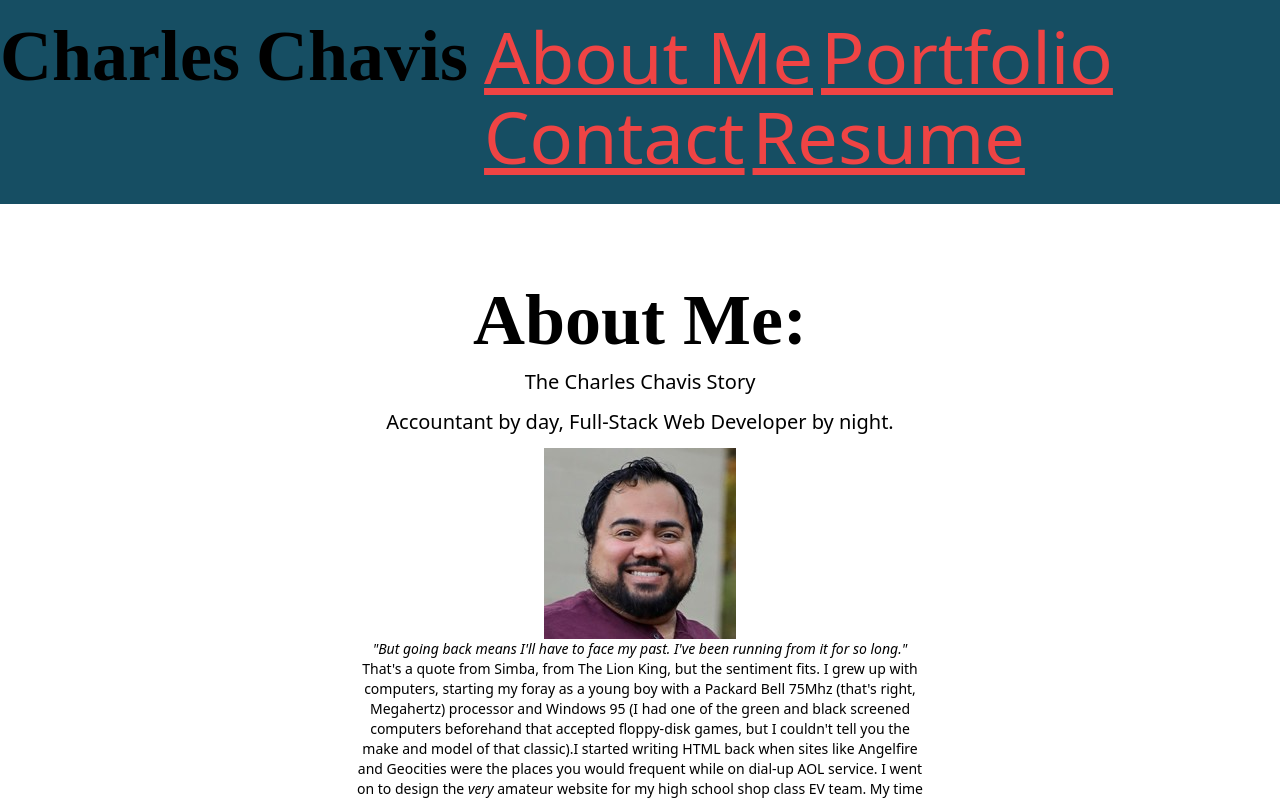
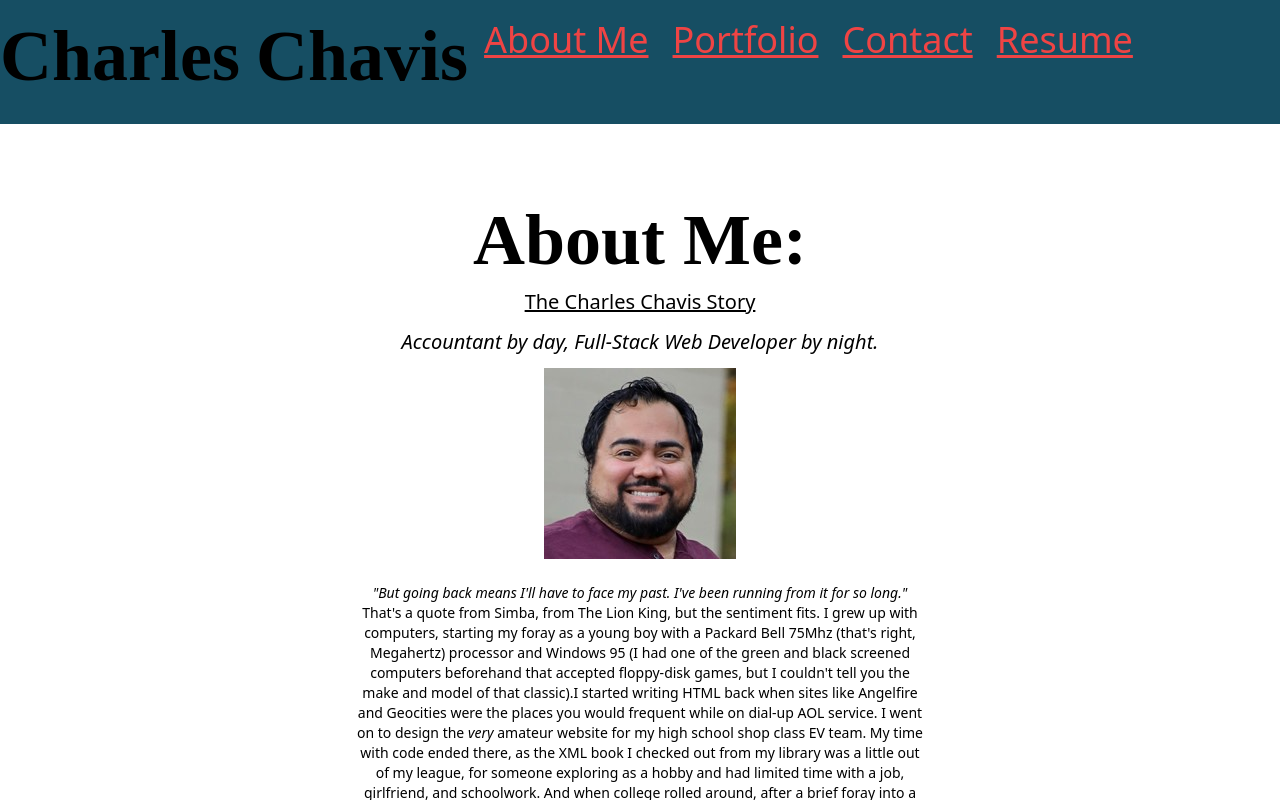
Before and after one commit to chavisca/CCReactPortfolio, a React (Vite) app in the folder CCReactPortfolio/: page / in a window 1280 px wide. Shown: the top 800 px of the page. Built offline with nearby package versions, Linux system fonts and the light colour scheme; a web font is replaced by a local one.

Commit message:
additional styling changes made to resume, still trying to correct navbar alignment

```diff
--- a/CCReactPortfolio/src/components/footer.jsx
+++ b/CCReactPortfolio/src/components/footer.jsx
@@ -1,7 +1,7 @@
 export default function footer() {
     return (
         <div className="py-5 text-center">
-            <div className="flex flex-row gap-2 items-center justify-center">
+            <div className="flex flex-row gap-10 items-center justify-center">
                 <img src="assets/GitHub-Mark.png" alt="github"
                 className="w-12 h-12 md:h-16 object-scale-down cursor-pointer"/>
                 <img src="assets/linkedin.png" alt="linkedin"
--- a/CCReactPortfolio/src/components/header.jsx
+++ b/CCReactPortfolio/src/components/header.jsx
@@ -2,7 +2,7 @@ import Nav from './navbar';
 
 export default function header() {
     return (
-        <div className="flex flex-row gap-4 py-5 text-center bg-cyan-900">
+        <div className="flex flex-row gap-4 py-5 bg-cyan-900">
             <h1 className="text-4xl md:text-7xl mb-1 md:mb-3 font-bold text-center font-edutas">Charles</h1>
             <h1 className="text-4xl md:text-7xl mb-1 md:mb-3 font-bold text-center font-edutas">Chavis</h1>
             <Nav />
--- a/CCReactPortfolio/src/components/navbar.jsx
+++ b/CCReactPortfolio/src/components/navbar.jsx
@@ -7,8 +7,8 @@ function navbar() {
   const hoverLinkClass = 'hover: underline hover: text-red-500';
 
   return (
-    <ul className="flex flex-wrap gap-2 flex-row items-center justify-right text-4xl md:text-7xl mb-1 md:mb-3 font-light text-right">
-      <li className="nav-item hover:">
+    <ul className="flex flex-wrap gap-6 flex-row justify-self-end text-2xl md:text-4xl mb-1 md:mb-3 font-light">
+      <li className="nav-item">
         <Link
           to="/"
           className={currentPage === '/' ? `nav-link ${normalLinkClass} ${hoverLinkClass}` : `nav-link ${normalLinkClass} ${hoverLinkClass}`}
--- a/CCReactPortfolio/src/pages/About.jsx
+++ b/CCReactPortfolio/src/pages/About.jsx
@@ -2,9 +2,9 @@ export default function About() {
     return (
         <div className="flex items-center justify-center flex-col text-center pt-20 pb-6">
             <h1 className="text-4xl md:text-7xl mb-1 md:mb-3 font-bold font-edutas">About Me:</h1>
-            <h2 className="text-2xl md:text-xl mb-3 font-medium">The Charles Chavis Story</h2>
-            <p className="text-base md:text-xl mb-3 font-medium">Accountant by day, Full-Stack Web Developer by night.</p>
-            <div class="justify-center items-center">
+            <h2 className="text-2xl md:text-xl mb-3 font-medium text-decoration-line: underline">The Charles Chavis Story</h2>
+            <p className="text-base md:text-xl mb-3 font-medium font-style: italic">Accountant by day, Full-Stack Web Developer by night.</p>
+            <div class="justify-center items-center pb-6">
                 <img src="assets/headshot110523.jpg" />
             </div>
 
--- a/CCReactPortfolio/src/pages/Contact.jsx
+++ b/CCReactPortfolio/src/pages/Contact.jsx
@@ -62,7 +62,7 @@ export default function Contact() {
     // };
 
     return (
-        <div className="flex flex-col mb-10 mx-auto">
+        <div className="flex flex-col mb-10 mx-auto mt-10">
             <div className="flex justify-center items-center">
                 <form
                 action="https://getform.io/slug"
--- a/CCReactPortfolio/src/pages/Portfolio.jsx
+++ b/CCReactPortfolio/src/pages/Portfolio.jsx
@@ -3,7 +3,7 @@ import Portfolioitem from './Portfolioitem';
 
 export default function Portfolio() {
     return (
-        <div className="flex flex-col md:flex-row items-center justify-center">
+        <div className="flex flex-col md:flex-row items-center justify-center mt-10">
             <div className="grid grid-cols-1 md:grid-cols-2 lg:grid-cols-3 gap-4">
                 {PortfolioData.map(project => (
                     <Portfolioitem
--- a/CCReactPortfolio/src/pages/Portfolioitem.jsx
+++ b/CCReactPortfolio/src/pages/Portfolioitem.jsx
@@ -6,7 +6,7 @@ function Portfolioitem({ title, imgUrl, stack, link, github }) {
             <img
                 src={imgUrl}
                 alt="portfolio"
-                className="w-full h-36 md:h-48 object-cover cursor-pointer bg-indigo-700 bg-fixed opacity-100 transition duration-300 ease-in-out hover:opacity-50"
+                className="w-full h-36 md:h-48 object-cover cursor-pointer bg-indigo-700 bg-fixed opacity-75 transition duration-300 ease-in-out hover:opacity-100"
             />
             <div className="w-full p-4">
                 <h3 className="text-lg md:text-xl mb-2 md:mb-3 font-semibold">{title}</h3>
--- a/CCReactPortfolio/src/pages/Resume.jsx
+++ b/CCReactPortfolio/src/pages/Resume.jsx
@@ -1,14 +1,15 @@
 export default function Resume() {
     return (
         <div className="flex items-center justify-center flex-col text-center pt-20 pb-6">
-            <h1 className="text-4xl md:text-7xl mb-1 md:mb-3 font-bold">My Resume</h1>
+            <h1 className="text-4xl md:text-7xl mb-1 md:mb-3 font-bold font-edutas">My Resume</h1>
             <p className="text-base md:text-xl mb-3 font-medium">Web Developer in Training</p>
-            <p className="text-sm max-w-xl mb-6 font-light">Full-Stack Web Developer                                  YourCompany (November 2023 - Present)
-
-•	Writing code for your Web Dev team, contributing as a new developer with fresh ideas and exposure to newer libraries and tools.
-•	Learning from your Senior Dev’s and becoming an asset in real time for your company.
-•	Resolving tickets and collaborating in a productive group environment.
-Highlights:</p>
+            <p className="text-sm max-w-xl mb-6 font-light">Full-Stack Web Developer for YourCompany (November 2023 - Present)</p>
+            <ul className="text-sm max-w-xl mb-6 font-light">
+                <li>Writing code for your Web Dev team, contributing as a new developer with fresh ideas and exposure to newer libraries and tools.</li>
+                <li>Learning from your Senior Dev’s and becoming an asset in real time for your company.</li>
+                <li>Resolving tickets and collaborating in a productive group environment.</li>
+            </ul>
+            <p className="text-sm max-w-xl mb-6 font-light">Highlights:</p>
                 <ul className="grid grid-cols-1 md:grid-cols-2 lg:grid-cols-3 gap-4">
                     <li>HTML</li>
                     <li>CSS</li>
@@ -28,7 +29,7 @@ Highlights:</p>
                     <li>Handlebars</li>
                     <li>Apollo</li>
                     <li>JQuery</li>
-                </ul>
+                </ul><br><br></br></br>
                 <button className="text-center inline-block px-8 py-3 w-max text-base font-medium rounded-md text-white bg-green-500 drop-shadow-md hover:stroke-white">
                     <a className="button" href="../assets/Resume/ResumeOfficial.pdf" download = "ResumeOfficial.pdf">Download Resume</a>
                 </button>
```
